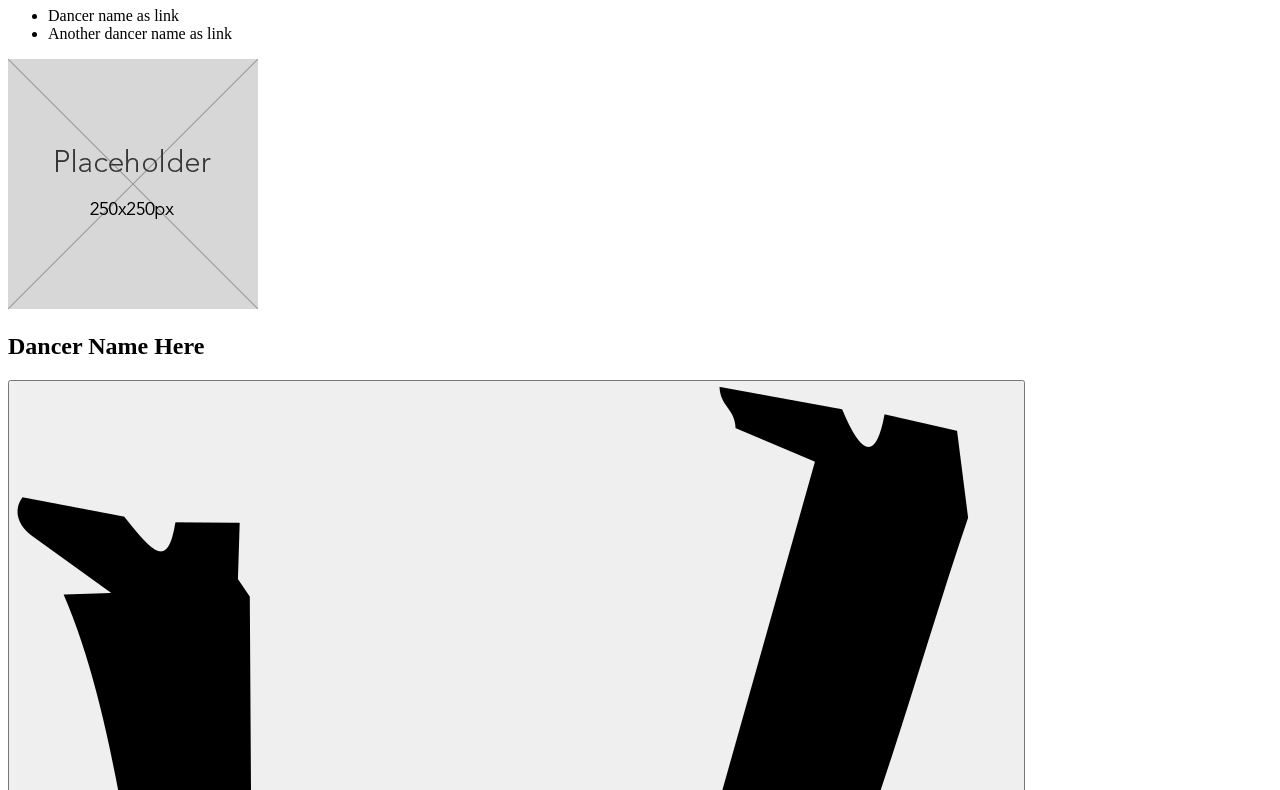
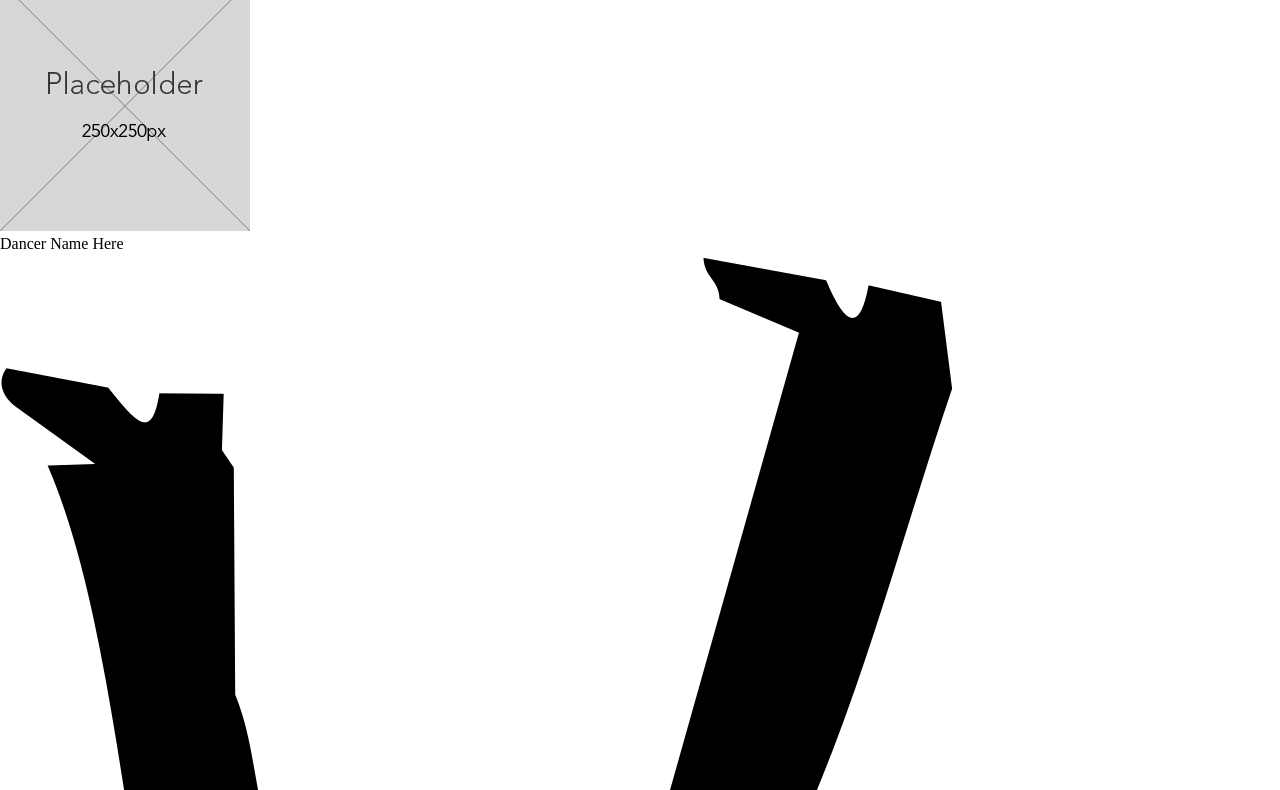
Before and after one commit to denaweiss5/chicago-102620-mod-3-practice-challenge, a website: page index.html in a window 1280 px wide. Shown: the part 73-863 px from the top of the page. Drawn offline with Linux system fonts and the light colour scheme.

Commit message:
Add css reset

```diff
--- a/index.html
+++ b/index.html
@@ -14,8 +14,8 @@
     <!-- ADVANCED DELIVERABLE: MENU OF DANCERS -->
     <nav>
       <ul>
-        <li>Dancer name as link</li>
-        <li>Another dancer name as link</li>
+        <li><a href="#">Dancer name</a></li>
+        <li><a href="#">Another dancer name</a></li>
       </ul>
     </nav>
     <!-- END ADVANCED DELIVERABLE -->
@@ -38,6 +38,7 @@
         <textarea id="new-feedback"></textarea>
         <input type="submit" value="Leave Feedback">
       </form>
+
       <ul>
         <li>Feedback one</li>
         <li>Feedback two</li>
--- a/styles/reset.css
+++ b/styles/reset.css
@@ -0,0 +1,18 @@
+html, body, header, main, section, div, p, ul, li, h1, h2, a, img, button, form, textarea, input {
+  font: inherit;
+  color: inherit;
+  text-decoration: none;
+  box-sizing: inherit;
+  border: none;
+  background: transparent;
+  margin: 0;
+  padding: 0;
+}
+
+ul {
+ list-style: none;
+}
+
+button {
+  cursor: pointer;
+}
```
